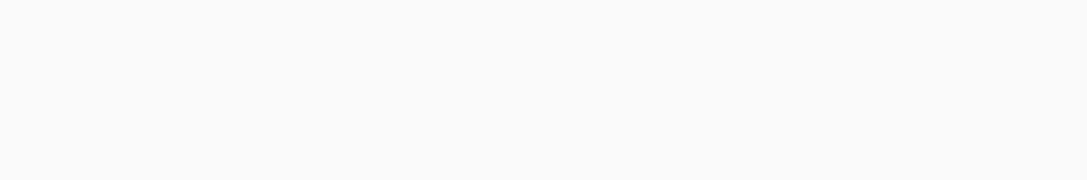
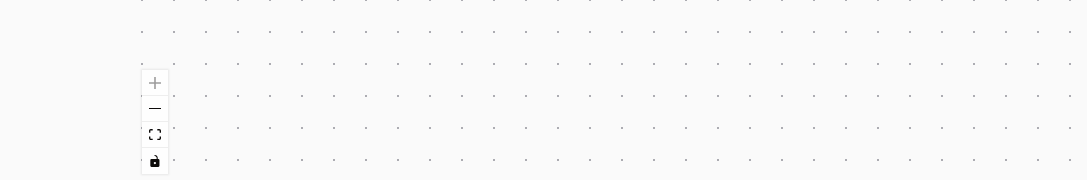
Before and after one commit to laststance/next-play, a Next.js app: page /react-flow in a window 1280 px wide. Shown: the part 772-952 px from the top of the page, without its empty margins (193-1280 px from the left). Built offline with nearby package versions, Linux system fonts and the light colour scheme.

Commit message:
feat: enhance React Flow canvas with background, controls, and minimap
- Added Background, Controls, and MiniMap components to the React Flow canvas for improved user interaction and visualization.
- Configured the Background to display dotted lines for better context within the flow.

```diff
--- a/app/react-flow/page.tsx
+++ b/app/react-flow/page.tsx
@@ -5,6 +5,10 @@ import {
   applyNodeChanges,
   applyEdgeChanges,
   addEdge,
+  Background,
+  BackgroundVariant,
+  Controls,
+  MiniMap,
   type Connection,
   type Edge,
   type EdgeChange,
@@ -74,7 +78,11 @@ export default function Page() {
             onConnect={onConnect}
             fitView
             data-test-id="ReactFlow"
-          />
+          >
+            <Background variant={BackgroundVariant.Dots} gap={16} size={1} />
+            <Controls />
+            <MiniMap />
+          </ReactFlow>
         </div>
       </div>
     </Main>
```
